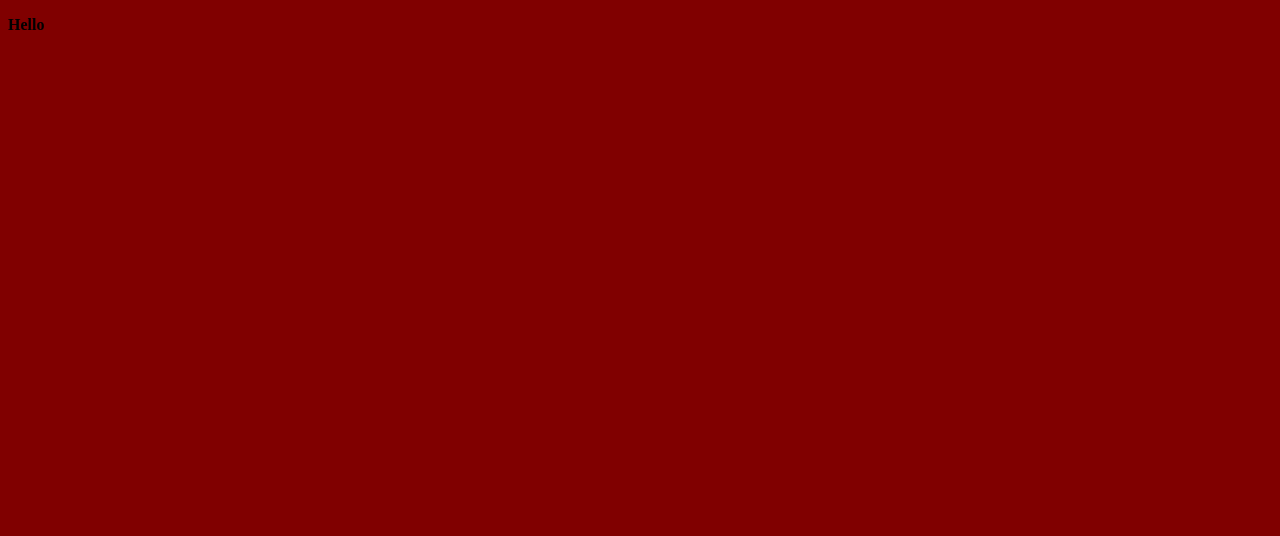
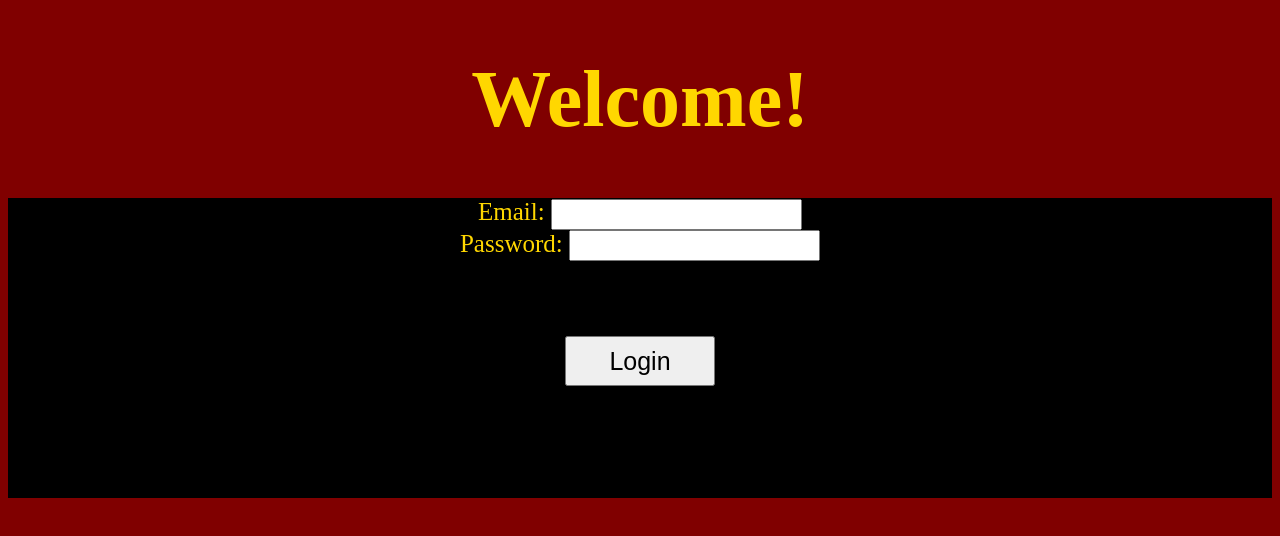
Before and after one commit to thienducthinh/M-G-PeerPay, a plain HTML site: page Index.html in a window 1280 px wide. Drawn offline with Linux system fonts and the light colour scheme.

Commit message:
Update Index.html

```diff
--- a/Index.html
+++ b/Index.html
@@ -8,11 +8,45 @@
             body {
                 background-color: maroon;
             }
+
+            h1 {
+                text-align: center;
+                font-size: 60pt;
+                color: gold;
+            }
+            div {
+                background-color: black;
+                margin-top: 25px;
+                padding-bottom: 150px;
+                height: 150px;
+                color: gold;
+                text-align: center;
+                font-size: 25px;
+            }
+
+            input {
+                height: 25px;
+                font-size: 14pt;
+            }
+
+            button {
+                height: 50px;
+                width: 150px;
+                margin-top: 75px;
+                font-size: 25px;
+            }
         </style>
     </head>
 
     <body>
-        <p><strong>Hello</strong></p>
+        <h1>Welcome!</h1>
+        <div>
+            <label for="email">Email: </label>
+            <input type="text" id="email"> <br>
+            <label for="password">Password: </label>
+            <input type="text" id="password"> <br>
+            <button id="loginbutton">Login</button>
+        </div>
     </body>
 
 </html>
```
